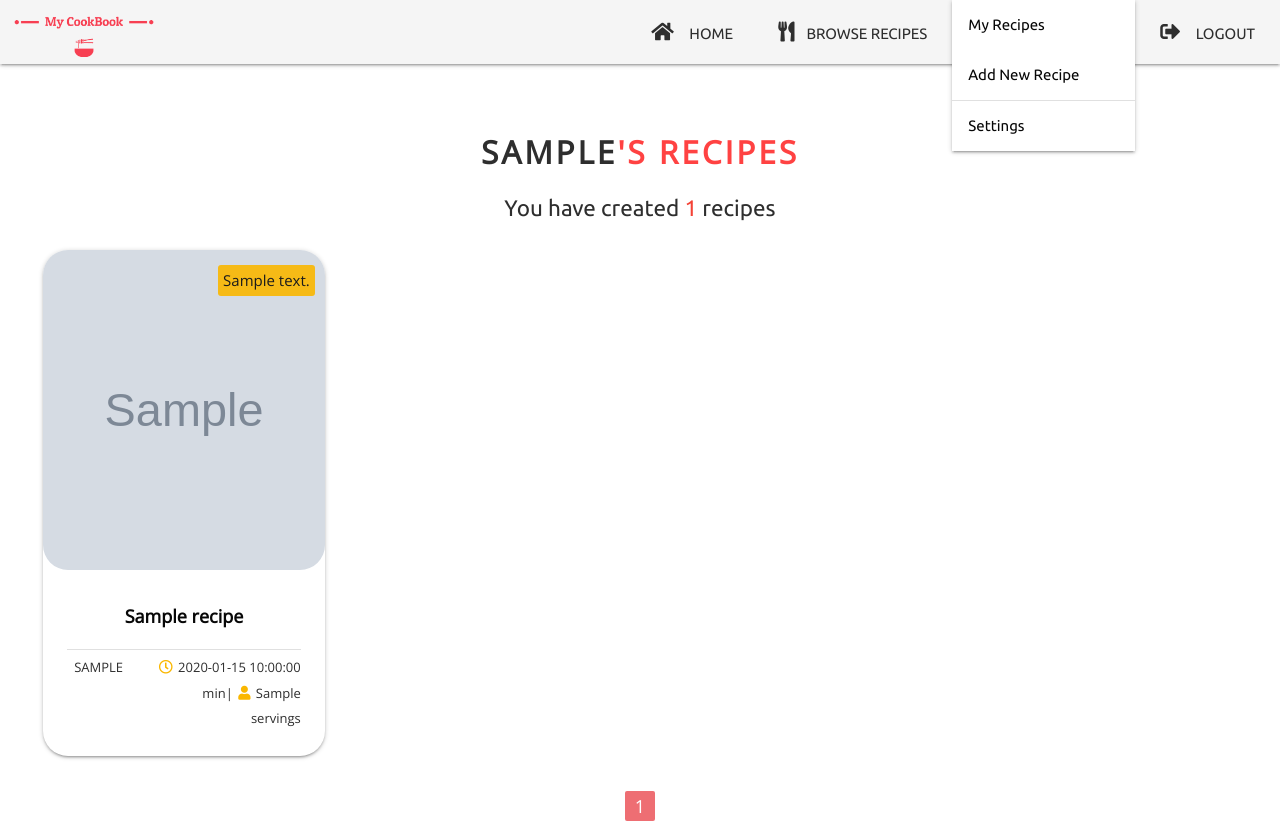
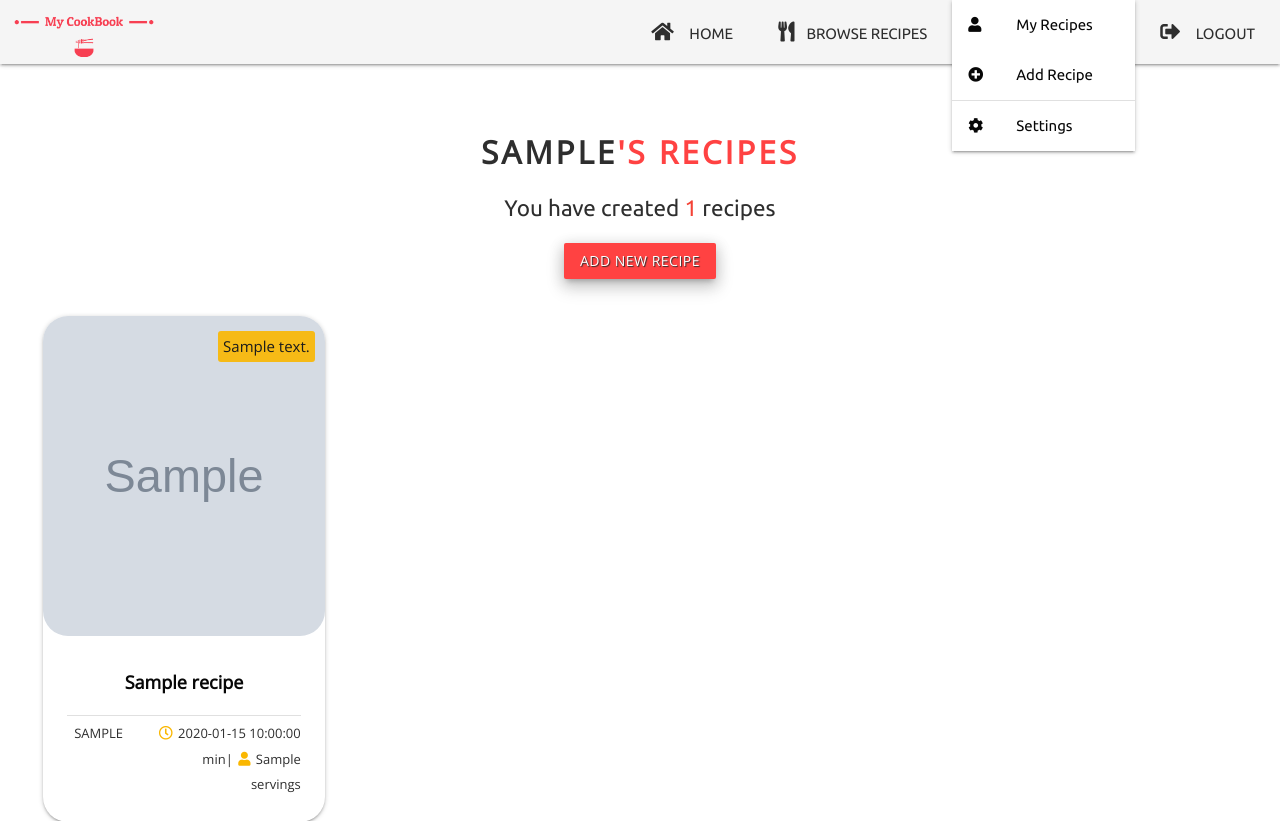
Before and after one commit to irinatu17/MyCookBook, a Flask app: a page that uses mycookbook/templates/my_recipes.html in a window 1280 px wide, after a click that opens the changed part. Shown: the top 821 px of the page. Run offline with Flask 2, Linux system fonts and the light colour scheme; the visitor is signed in with stand-in values (Sample User, id 1); grey boxes marked "Sample" are stand-in pictures; a database or web service that is not in the repository returns one stand-in record (values such as "Sample title"); some libraries are stand-ins or nearby versions.

Commit message:
Add icons in navbar, 'add_recipe' button, text above the avatar

```diff
--- a/mycookbook/static/css/style.css
+++ b/mycookbook/static/css/style.css
@@ -138,6 +138,10 @@ font-weight: 400;
 margin-right: 0.8rem;
 font-size: 20px;
 color: var(--lightblack);
+}
+.small-nav-icon{
+font-size: 1rem;
+margin: 0;
 }
 .mobile-navbar-heading{
 font-size: 2.6rem;
@@ -322,9 +326,15 @@ font-size: 10px;
 }
 /* Account Settings*/
 .user-avatar{
-width:250px;
-height:250px;
-border-radius: 40%;
+width:200px;
+height:200px;
+border-radius: 45%;
+}
+.avatar-text{
+font-size: 13px;
+font-family: var(--secondaryfont);
+color: var(--darkgrey);
+letter-spacing: 1px;
 }
 /* Buttons*/
 .btn-main{
--- a/mycookbook/templates/account_settings.html
+++ b/mycookbook/templates/account_settings.html
@@ -15,10 +15,11 @@
   <!--User profile avatar, generated randomly for each user in session.
       CREDIT: Adoreble Avatars (http://avatars.adorable.io/)  -->
   <div class="row">
+      <p class = "center-align avatar-text">Hi, {{username}}!<br/>I am your Adorable Avatar :)</p>
     <div class="col s12 center-align">
       <img
         id="user_avatar"
-        src="https://api.adorable.io/avatars/240/{{session.username}}@adorable.png"
+        src="https://api.adorable.io/avatars/200/{{session.username}}@adorable.png"
         class="responsive-img user-avatar"
         alt="Profile Avatar"
       />
--- a/mycookbook/templates/my_recipes.html
+++ b/mycookbook/templates/my_recipes.html
@@ -1,36 +1,44 @@
 {% extends 'base.html' %} {% block content %}
 <div class="container margin-top-large">
   <h1 class="secondary-heading uppercase center-align">
-   <span class="text-black">{{ username }}</span>'s recipes
+    <span class="text-black">{{ username }}</span>'s recipes
   </h1>
-  <p class="paragraph-count center-align">You have created <span class="red-text">{{ number_of_my_rec }}</span> recipes</p>
+  <p class="paragraph-count center-align">
+    You have created
+    <span class="red-text">{{ number_of_my_rec }}</span> recipes
+  </p>
+  <p class="center-align">
+    <a
+      href="{{ url_for('add_recipe')}}"
+      class="waves-effect waves-light btn uppercase margin-bottom-small z-depth-3 button-coral"
+    >
+      Add New Recipe
+    </a>
+  </p>
 </div>
 
 <div class="container container-recipes center-align">
   <div class="row">
-    {% for recipe in my_recipes %}
-    {% include "partials/_recipecards.html" %}
-    {% else %}
-    <h5 class = "margin-top-small">
-    You haven't created any recipes yet. Click on the button below to get started!
+    {% for recipe in my_recipes %} {% include "partials/_recipecards.html" %} {%
+    else %}
+    <h5 class="margin-top-small">
+      You haven't created any recipes yet. Click on the button above to get
+      started!
     </h5>
-    <a
-      href="{{ url_for('add_recipe')}}"
-      class="waves-effect waves-light btn uppercase margin-top-small z-depth-3 btn-main"
-    >
-      Add Recipe
-    </a>
     {% endfor %}
   </div>
- <!--Pagination-->
+  <!--Pagination-->
   <ul class="pagination center-align">
-    {% for page_num in pages %}
-    {% if page_num == current_page %}
+    {% for page_num in pages %} {% if page_num == current_page %}
     <li class="active"><a>{{ page_num }}</a></li>
-     {% else %}
-    <li class="waves-effect"><a href="{{ url_for('my_recipes', username = session.username, current_page=page_num) }}">{{ page_num }}</a></li>
-    {% endif %}
-    {% endfor %}
+    {% else %}
+    <li class="waves-effect">
+      <a
+        href="{{ url_for('my_recipes', username = session.username, current_page=page_num) }}"
+        >{{ page_num }}</a
+      >
+    </li>
+    {% endif %} {% endfor %}
   </ul>
 </div>
 
--- a/mycookbook/templates/partials/_navbar.html
+++ b/mycookbook/templates/partials/_navbar.html
@@ -1,9 +1,9 @@
 <!--Account Dropdown Structure -->
 <ul id="Account" class="dropdown-content center-align">
-  <li><a href="{{ url_for('my_recipes', username = session.username) }}">My Recipes</a></li>
-  <li><a href="{{ url_for('add_recipe') }}">Add New Recipe</a></li>
+  <li><a href="{{ url_for('my_recipes', username = session.username) }}"><i class="fas fa-user small-nav-icon"></i> My Recipes</a></li>
+  <li><a href="{{ url_for('add_recipe') }}"><i class="fas fa-plus-circle small-nav-icon"></i>Add Recipe</a></li>
   <li class="divider"></li>
-  <li><a href="{{url_for('account_settings', username = session.username)}}">Settings</a></li>
+  <li><a href="{{url_for('account_settings', username = session.username)}}"><i class="fas fa-cog small-nav-icon"></i>Settings</a></li>
 </ul>
 <nav>
     <div class="nav-wrapper">
```
